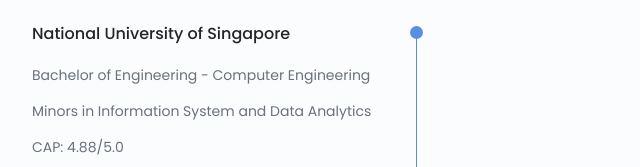
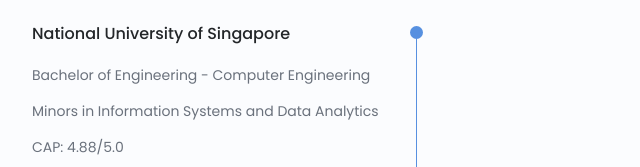
Before and after one commit to tkhahns/tkhahns_portfolio, a plain HTML site: page index.html in a window 1280 px wide. Shown: the part 1453-1620 px from the top of the page, 224-864 px from the left. Drawn offline with nearby package versions, Linux system fonts and the light colour scheme.

Commit message:
Update index.html

```diff
--- a/index.html
+++ b/index.html
@@ -186,7 +186,7 @@
                                 <div>
                                     <h3 class="qualification__title">National University of Singapore</h3>
                                     <span class="qualification__subtitle">Bachelor of Engineering - Computer Engineering</span>
-                                    <span class="qualification__subtitle">Minors in Information System and Data Analytics</span>
+                                    <span class="qualification__subtitle">Minors in Information Systems and Data Analytics</span>
                                     <span class="qualification__subtitle">CAP: 4.88/5.0</span>
                                     <div class="qualification__calendar">
                                         <i class="uil uil-calendar-alt"></i>
```
